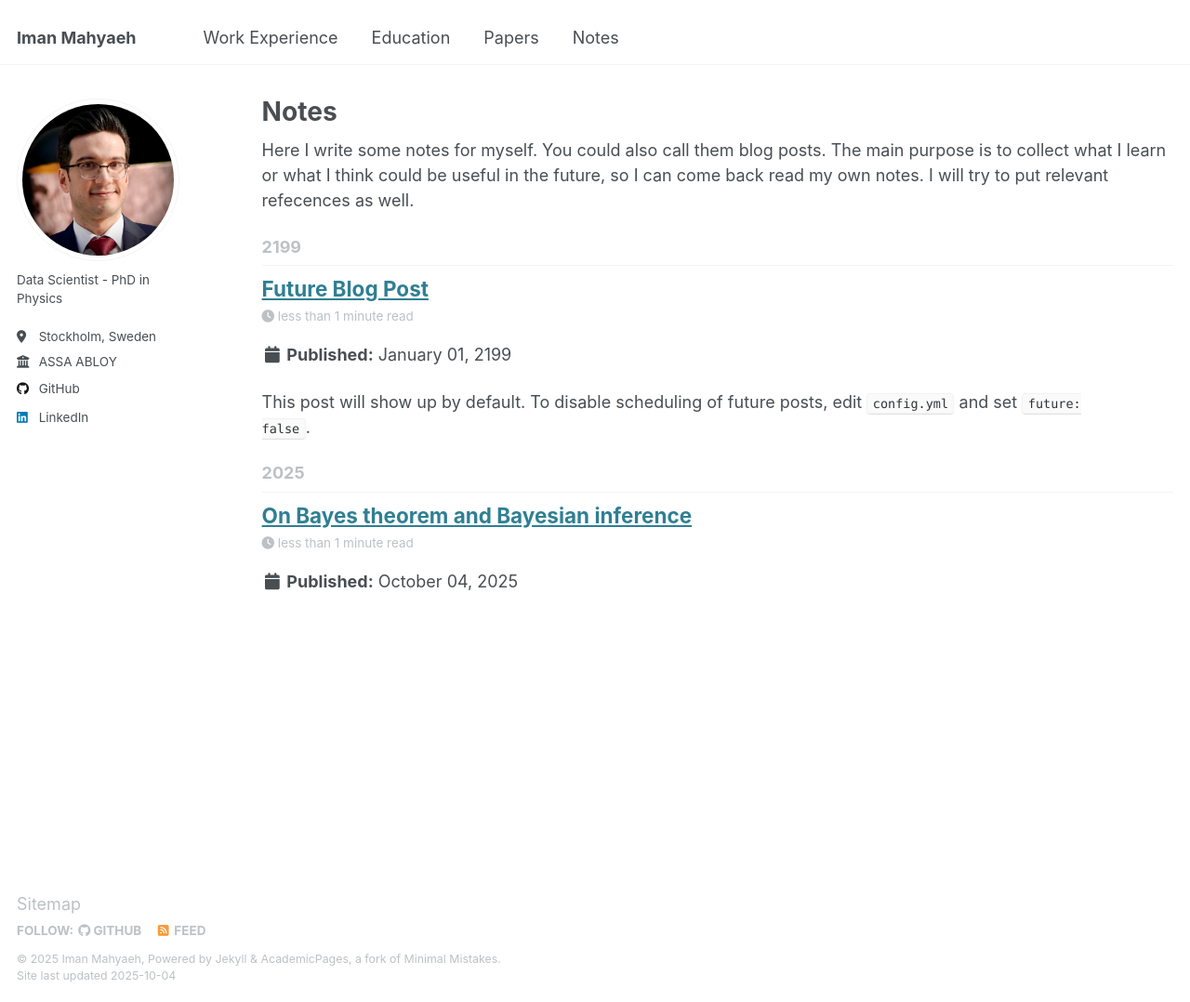
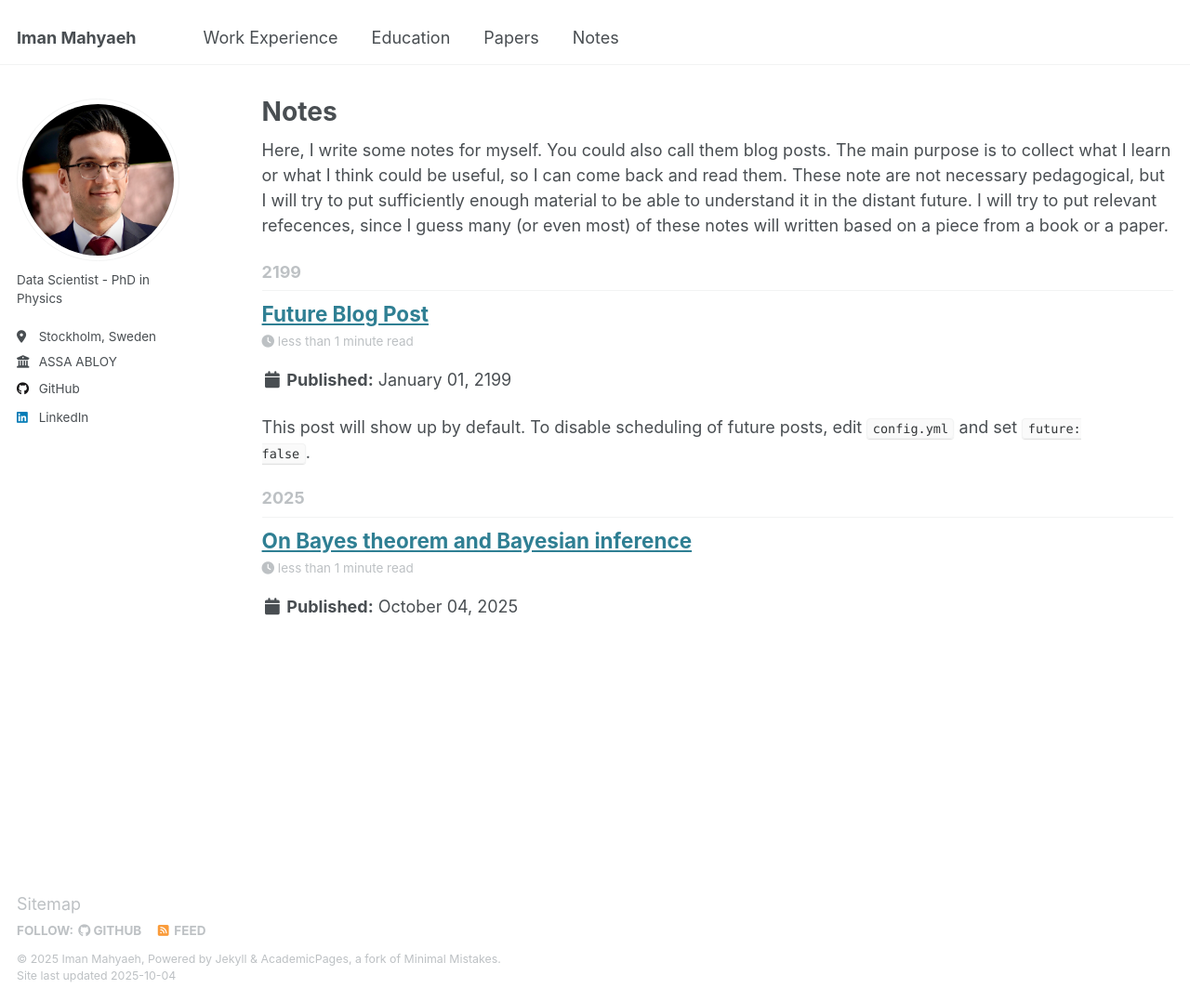
Before and after one commit to imanm24/imanm24.github.io, a Jekyll site: the page built from _pages/year-archive.html, in a window 1280 px wide and 1078 px high. Shown: the whole window at 93% size. Built offline with Jekyll 4.4.1, drawn with Linux system fonts in a browser that asks for light colours.

Commit message:
Update year-archive.html
Note added on top of the page

```diff
--- a/_pages/year-archive.html
+++ b/_pages/year-archive.html
@@ -6,9 +6,11 @@ author_profile: true
 redirect_from:
   - /wordpress/blog-posts/
 ---
-Here I write some notes for myself. You could also call them blog posts.
-The main purpose is to collect what I learn or what I think could be useful in the future, so I can come back read my own notes.
-I will try to put relevant refecences as well.
+Here, I write some notes for myself. You could also call them blog posts. The main purpose is to collect what I learn or what I think could be useful, so I can come back and read them.
+
+These note are not necessary pedagogical, but I will try to put sufficiently enough material to be able to understand it in the distant future.
+I will try to put relevant refecences, since I guess many (or even most) of these notes will written based on a piece from a book or a paper.
+
 
 {% include base_path %}
 {% capture written_year %}'None'{% endcapture %}
```
